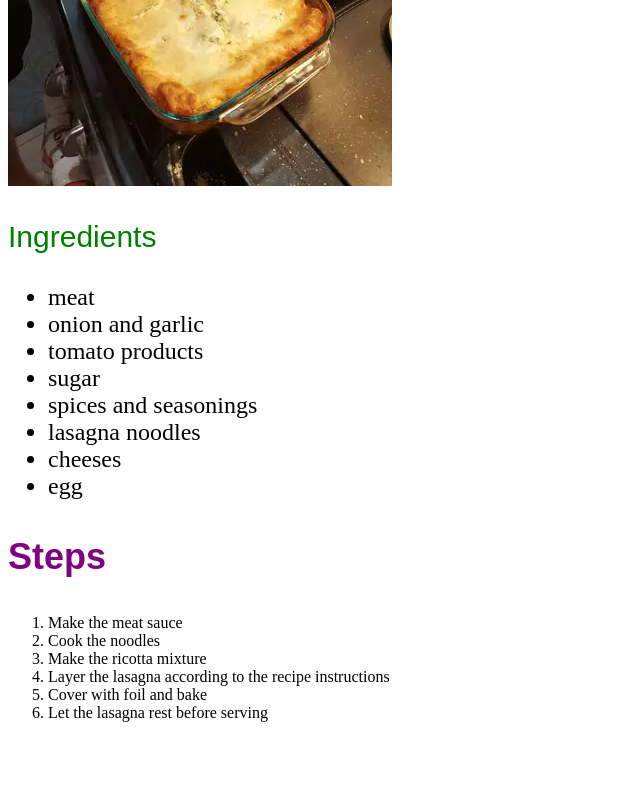
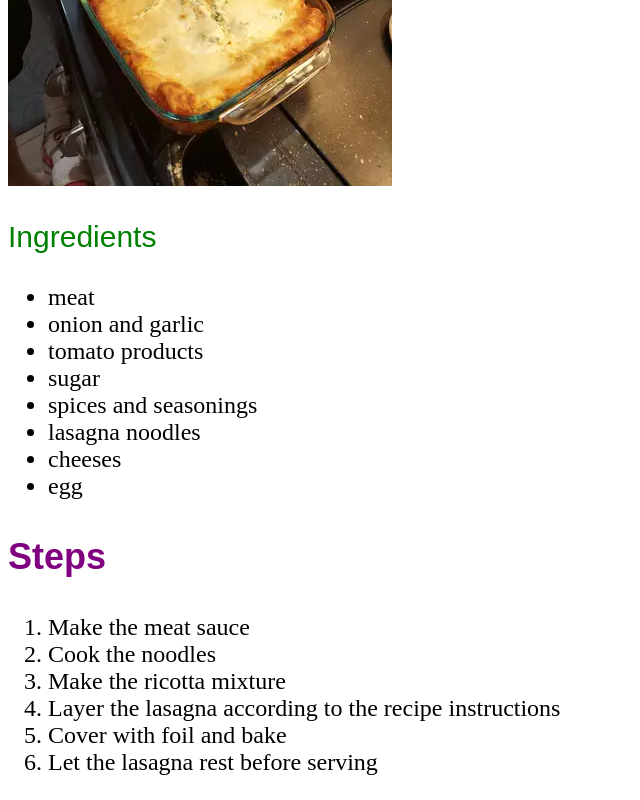
Before and after one commit to notaslakhan/odin-recipes, a plain HTML site: page recipes/lasagna.html in a window 1280 px wide. Shown: the part 586-1386 px from the top of the page, without its empty margins (0-640 px from the left). Before the commit the page ends 1324 px from the top, so only its background shows below. Drawn offline with Linux system fonts and the light colour scheme.

Commit message:
make steps ol list 24px big

```diff
--- a/css/styles.css
+++ b/css/styles.css
@@ -33,3 +33,7 @@
   font-family: Arial, Helvetica, sans-serif;
   color: purple;
 }
+
+.steps-list {
+  font-size: 24px;
+}
--- a/recipes/lasagna.html
+++ b/recipes/lasagna.html
@@ -25,7 +25,7 @@
 
 
   <p class="steps-p">Steps</p>
-  <ol>
+  <ol class="steps-list">
     <li>Make the meat sauce</li>
     <li>Cook the noodles</li>
     <li>Make the ricotta mixture</li>
```
